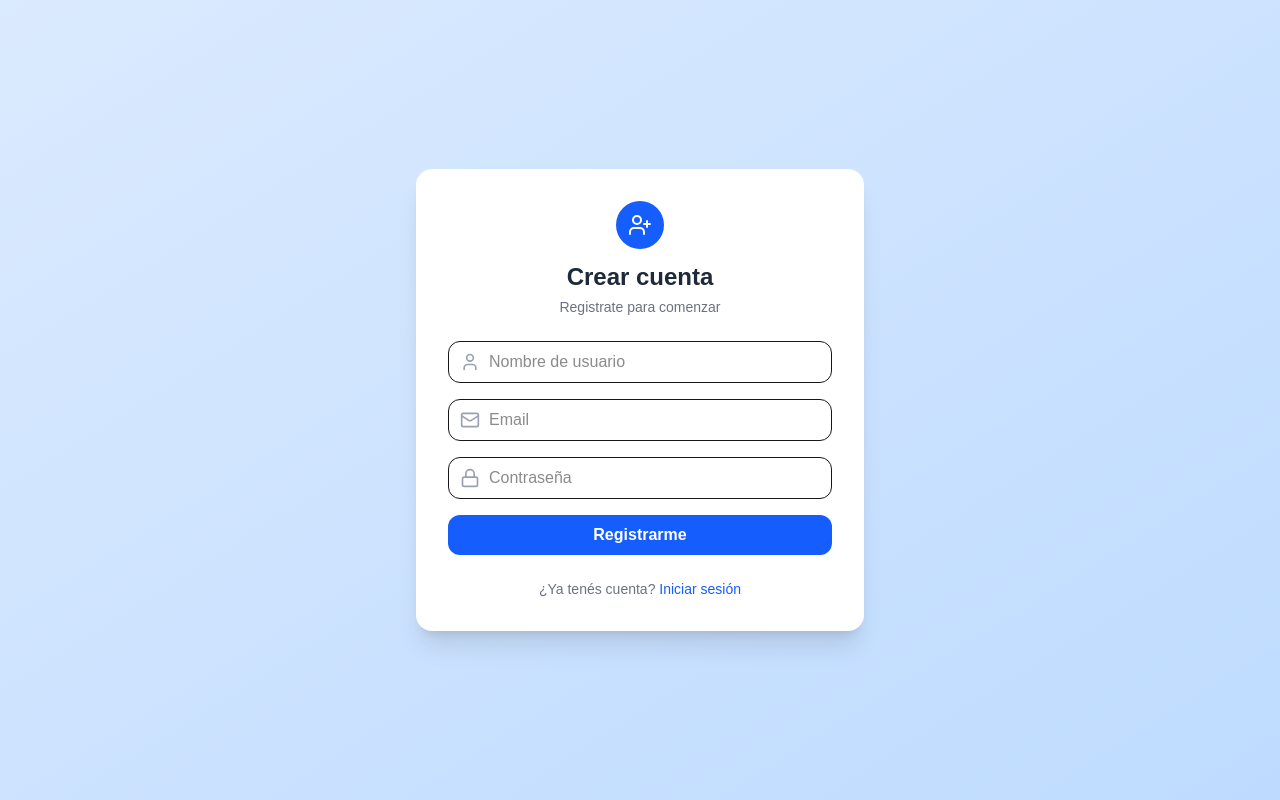
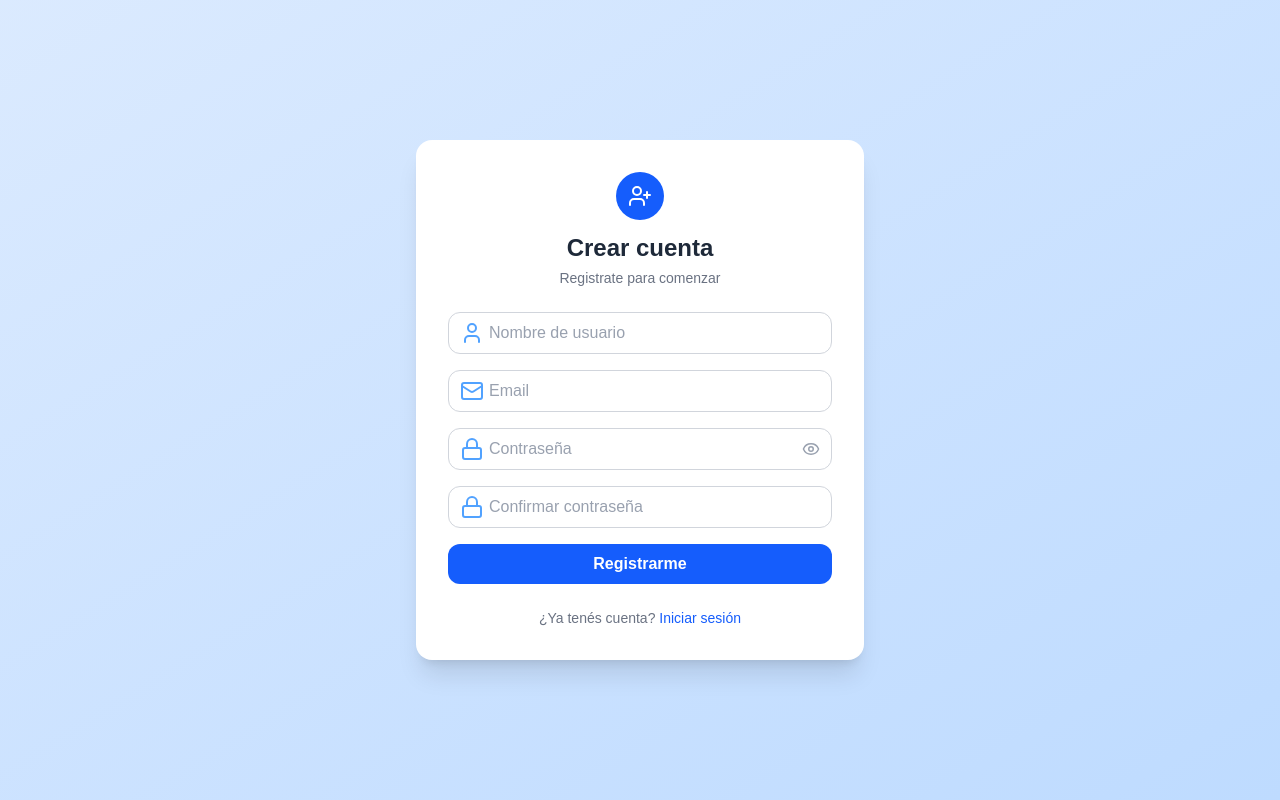
Before and after one commit to Milialvarez/todo-frontend, a Next.js app: page /register in a window 1280 px wide. Built offline with nearby package versions, Linux system fonts and the light colour scheme; no server answers.

Commit message:
improve both pages and add conection of register form with the backend in fastapi

```diff
--- a/app/login/page.tsx
+++ b/app/login/page.tsx
@@ -1,26 +1,32 @@
 "use client";
 import { useState } from "react";
-import { Mail, Lock } from "lucide-react";
+import { Mail, Lock, Eye, EyeOff } from "lucide-react";
 
 export default function LoginPage() {
   const [email, setEmail] = useState("");
   const [password, setPassword] = useState("");
+  const [showPassword, setShowPassword] = useState(false);
 
   const handleSubmit = (e: React.FormEvent) => {
     e.preventDefault();
-    // TODO: conectar con backend FastAPI
     console.log({ email, password });
   };
 
   return (
     <div className="min-h-screen flex items-center justify-center bg-gradient-to-br from-blue-100 to-blue-200">
       <div className="w-full max-w-md bg-white rounded-2xl shadow-xl p-8">
-        <h1 className="text-3xl font-bold text-center text-blue-600 mb-2">Bienvenido</h1>
-        <p className="text-center text-gray-500 mb-6">Iniciá sesión para continuar</p>
+        <h1 className="text-3xl font-bold text-center text-blue-600 mb-2">
+          Bienvenido
+        </h1>
+        <p className="text-center text-gray-500 mb-6">
+          Iniciá sesión para continuar
+        </p>
 
         <form onSubmit={handleSubmit} className="space-y-5">
           <div>
-            <label className="block text-sm font-medium text-gray-600 mb-1">Email</label>
+            <label className="block text-sm font-medium text-gray-600 mb-1">
+              Email
+            </label>
             <div className="relative">
               <Mail className="absolute left-3 top-1/2 -translate-y-1/2 text-blue-400" size={18} />
               <input
@@ -29,23 +35,36 @@
                 value={email}
                 onChange={(e) => setEmail(e.target.value)}
                 placeholder="tu@email.com"
-                className="w-full pl-10 pr-4 py-2 border border-gray-300 rounded-xl focus:outline-none focus:ring-2 focus:ring-blue-400"
+                className="w-full pl-10 pr-4 py-2 border border-gray-300 rounded-xl
+                           text-gray-700 placeholder-gray-400
+                           focus:outline-none focus:ring-2 focus:ring-blue-400"
               />
             </div>
           </div>
 
           <div>
-            <label className="block text-sm font-medium text-gray-600 mb-1">Contraseña</label>
+            <label className="block text-sm font-medium text-gray-600 mb-1">
+              Contraseña
+            </label>
             <div className="relative">
               <Lock className="absolute left-3 top-1/2 -translate-y-1/2 text-blue-400" size={18} />
               <input
-                type="password"
+                type={showPassword ? "text" : "password"}
                 required
                 value={password}
                 onChange={(e) => setPassword(e.target.value)}
                 placeholder="••••••••"
-                className="w-full pl-10 pr-4 py-2 border border-gray-300 rounded-xl focus:outline-none focus:ring-2 focus:ring-blue-400"
+                className="w-full pl-10 pr-10 py-2 border border-gray-300 rounded-xl
+                           text-gray-700 placeholder-gray-400
+                           focus:outline-none focus:ring-2 focus:ring-blue-400"
               />
+              <button
+                type="button"
+                onClick={() => setShowPassword(!showPassword)}
+                className="absolute right-3 top-1/2 -translate-y-1/2 text-gray-400"
+              >
+                {showPassword ? <EyeOff size={18} /> : <Eye size={18} />}
+              </button>
             </div>
           </div>
 
--- a/app/register/page.tsx
+++ b/app/register/page.tsx
@@ -1,21 +1,39 @@
 "use client";
 
 import { useState } from "react";
-import { UserPlus, Mail, Lock, User } from "lucide-react";
+import { useRouter } from "next/navigation";
+import { UserPlus, Mail, Lock, User, Eye, EyeOff } from "lucide-react";
+import { registerUser } from "@/services/auth";
 
 export default function RegisterPage() {
+  const router = useRouter();
+
   const [username, setUsername] = useState("");
   const [email, setEmail] = useState("");
   const [password, setPassword] = useState("");
+  const [confirmPassword, setConfirmPassword] = useState("");
+  const [showPassword, setShowPassword] = useState(false);
 
-  const handleSubmit = (e: React.FormEvent) => {
+  const [loading, setLoading] = useState(false);
+  const [error, setError] = useState("");
+
+  const handleSubmit = async (e: React.FormEvent) => {
     e.preventDefault();
-    console.log({ username, email, password });
-    // acá luego conectamos con el backend
+    setError("");
+    setLoading(true);
+
+    try {
+      await registerUser({ username, email, password });
+      router.push("/login");
+    } catch (err: any) {
+      setError(err.message || "Error al registrarse");
+    } finally {
+      setLoading(false);
+    }
   };
 
   return (
-    <div className="min-h-screen flex items-center justify-center bg-gradient-to-br from-blue-100 to-blue-200">
+    <div className="min-h-screen flex items-center justify-center bg-linear-to-br from-blue-100 to-blue-200">
       <div className="w-full max-w-md bg-white rounded-2xl shadow-xl p-8">
         <div className="flex flex-col items-center mb-6">
           <div className="bg-blue-600 p-3 rounded-full mb-3">
@@ -27,46 +45,76 @@
 
         <form onSubmit={handleSubmit} className="space-y-4">
           <div className="relative">
-            <User className="absolute left-3 top-1/2 -translate-y-1/2 text-gray-400 w-5 h-5" />
+            <User className="absolute left-3 top-1/2 -translate-y-1/2 text-blue-400" />
             <input
               type="text"
               placeholder="Nombre de usuario"
               value={username}
               onChange={(e) => setUsername(e.target.value)}
               required
-              className="w-full pl-10 pr-4 py-2 border rounded-xl focus:outline-none focus:ring-2 focus:ring-blue-500"
+              className="w-full pl-10 pr-4 py-2 border border-gray-300 rounded-xl
+                           text-gray-700 placeholder-gray-400
+                           focus:outline-none focus:ring-2 focus:ring-blue-400"
             />
           </div>
 
           <div className="relative">
-            <Mail className="absolute left-3 top-1/2 -translate-y-1/2 text-gray-400 w-5 h-5" />
+            <Mail className="absolute left-3 top-1/2 -translate-y-1/2 text-blue-400" />
             <input
               type="email"
               placeholder="Email"
               value={email}
               onChange={(e) => setEmail(e.target.value)}
               required
-              className="w-full pl-10 pr-4 py-2 border rounded-xl focus:outline-none focus:ring-2 focus:ring-blue-500"
+              className="w-full pl-10 pr-4 py-2 border border-gray-300 rounded-xl
+                           text-gray-700 placeholder-gray-400
+                           focus:outline-none focus:ring-2 focus:ring-blue-400"
             />
           </div>
 
           <div className="relative">
-            <Lock className="absolute left-3 top-1/2 -translate-y-1/2 text-gray-400 w-5 h-5" />
+            <Lock className="absolute left-3 top-1/2 -translate-y-1/2 text-blue-400" />
             <input
-              type="password"
+              type={showPassword ? "text" : "password"}
               placeholder="Contraseña"
               value={password}
               onChange={(e) => setPassword(e.target.value)}
               required
-              className="w-full pl-10 pr-4 py-2 border rounded-xl focus:outline-none focus:ring-2 focus:ring-blue-500"
+              className="w-full pl-10 pr-4 py-2 border border-gray-300 rounded-xl
+                           text-gray-700 placeholder-gray-400
+                           focus:outline-none focus:ring-2 focus:ring-blue-400"
+            />
+            <button
+              type="button"
+              onClick={() => setShowPassword(!showPassword)}
+              className="absolute right-3 top-1/2 -translate-y-1/2 text-gray-400"
+            >
+              {showPassword ? <EyeOff size={18} /> : <Eye size={18} />}
+            </button>
+          </div>
+
+          <div className="relative">
+            <Lock className="absolute left-3 top-1/2 -translate-y-1/2 text-blue-400" />
+            <input
+              type={showPassword ? "text" : "password"}
+              placeholder="Confirmar contraseña"
+              value={confirmPassword}
+              onChange={(e) => setConfirmPassword(e.target.value)}
+              required
+              className="w-full pl-10 pr-4 py-2 border border-gray-300 rounded-xl
+                           text-gray-700 placeholder-gray-400
+                           focus:outline-none focus:ring-2 focus:ring-blue-400"
             />
           </div>
 
+          {error && <p className="text-red-500 text-sm text-center">{error}</p>}
+
           <button
             type="submit"
-            className="w-full bg-blue-600 hover:bg-blue-700 text-white py-2 rounded-xl font-semibold transition"
+            disabled={loading}
+            className="w-full bg-blue-600 hover:bg-blue-700 disabled:opacity-60 text-white py-2 rounded-xl font-semibold"
           >
-            Registrarme
+            {loading ? "Creando cuenta..." : "Registrarme"}
           </button>
         </form>
 
--- /dev/null
+++ b/services/auth.ts
@@ -0,0 +1,41 @@
+import { LoginData, RegisterData } from "@/types/auth"
+
+const API_URL = process.env.NEXT_PUBLIC_API_URL
+
+export async function registerUser(data: RegisterData) {
+  const res = await fetch(`${API_URL}/users/register`, {
+    method: "POST",
+    headers: {
+      "Content-Type": "application/json",
+    },
+    body: JSON.stringify(data),
+  })
+
+  if (!res.ok) {
+    const error = await res.json()
+    throw new Error(error.detail || "Error registering user")
+  }
+
+  return res.json()
+}
+
+export async function loginUser(data: LoginData) {
+  const formData = new URLSearchParams()
+  formData.append("username", data.email)
+  formData.append("password", data.password)
+
+  const res = await fetch(`${API_URL}/auth/login`, {
+    method: "POST",
+    headers: {
+      "Content-Type": "application/x-www-form-urlencoded",
+    },
+    body: formData.toString(),
+  })
+
+  if (!res.ok) {
+    const error = await res.json()
+    throw new Error(error.detail || "Invalid credentials")
+  }
+
+  return res.json()
+}
--- /dev/null
+++ b/types/auth.ts
@@ -0,0 +1,10 @@
+export interface RegisterData {
+  username: string
+  email: string
+  password: string
+}
+
+export interface LoginData {
+  email: string
+  password: string
+}
```
